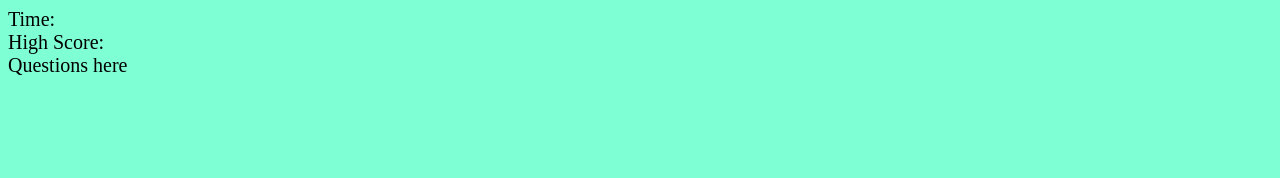
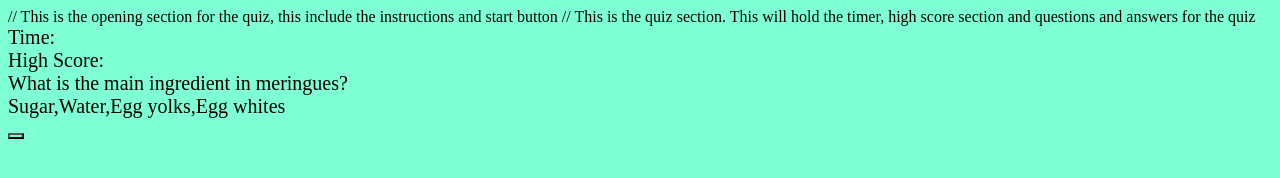
Before and after one commit to luxardOri/04_code-quiz, a plain HTML site: page index.html in a window 1280 px wide. Both pictures are taken after a click on the button "Start Game". Drawn offline with nearby package versions, Linux system fonts and the light colour scheme.

Commit message:
committing what I've got so I can at least turn in the bare minimum.

```diff
--- a/index.html
+++ b/index.html
@@ -8,15 +8,21 @@
     <link rel="stylesheet" href="style.css" />
 </head>
 <body>
+    // This is the opening section for the quiz, this include the instructions and start button
     <section id="start-block" class="show">
         <h1>Baking Quiz Challenge</h1>
         <p>Try to answer the following questions correctly within the time limit.<br/><br/>Keep in mind that every incorrect answer will result in a 10 sec deduction.</p>
         <button id="start-button">Start Game</button>
     </section>
+    // This is the quiz section. This will hold the timer, high score section and questions and answers for the quiz
     <section id="quiz-block" class="hide">
         <div id="timer">Time:</div>
         <div id="score-block">High Score:</div>
-        <div id="quiz">Questions here</div>
+        <div id="quiz">
+            <div id="question"></div>
+            <div id="answers"></div>
+            <button id="next"></button>
+        </div>
     </section>
 
     <script src="https://code.jquery.com/jquery-3.5.1.min.js"></script>
--- a/script.js
+++ b/script.js
@@ -1,68 +1,82 @@
+// Questions for the quiz
 const questions = [
     {
         question: "What is the main ingredient in meringues?",
-        answers: {
-            one: "Sugar",
-            two: "Water",
-            three: "Egg yolks",
-            four: "Egg whites"
-        },
-        correctAnswer: "4"
+        answers: ["Sugar","Water","Egg yolks","Egg whites"],
+        correctAnswer: 3
+    },{
+        question: "What is typically NOT used in making caramel?",
+        answers: ["Honey","Cream","Sugar","Butter"],
+        correctAnswer: 0
+    },{
+        question: "Which of the following desserts are made of puff pastry?",
+        answers: ["Cannele","Palmier","Pudim de leite","Croquembouche"],
+        correctAnswer: 1
     },{
         question: "First question?",
-        answers: {
-            one: "answer",
-            two: "answer",
-            three: "answer",
-            four: "answer"
-        },
-        correctAnswer: "3"
+        answers: ["answer","answer","answer","answer"],
+        correctAnswer: 2
     },{
         question: "First question?",
-        answers: {
-            one: "answer",
-            two: "answer",
-            three: "answer",
-            four: "answer"
-        },
-        correctAnswer: "3"
+        answers: ["answer","answer","answer","answer"],
+        correctAnswer: 2
     },{
         question: "First question?",
-        answers: {
-            one: "answer",
-            two: "answer",
-            three: "answer",
-            four: "answer"
-        },
-        correctAnswer: "3"
+        answers: ["answer","answer","answer","answer"],
+        correctAnswer: 2
     },{
         question: "First question?",
-        answers: {
-            one: "answer",
-            two: "answer",
-            three: "answer",
-            four: "answer"
-        },
-        correctAnswer: "3"
-    },
+        answers: ["answer","answer","answer","answer"],
+        correctAnswer: 2
+    },{
+        question: "First question?",
+        answers: ["answer","answer","answer","answer"],
+        correctAnswer: 2
+    },{
+        question: "First question?",
+        answers: ["answer","answer","answer","answer"],
+        correctAnswer: 2
+    },{
+        question: "First question?",
+        answers: ["answer","answer","answer","answer"],
+        correctAnswer: 2
+    }
 ]
+
+var startButton = $('#start-button');
+var startBlock = $('#start-block');
+var quizBlock = $('#quiz-block');
+var showQuest = $('#question');
+var showAns = $('#answers');
 
 var score = 0;
 var timer = 0;
 
-var startButton = $('#start-button');
-var startBlock = $('#start-block');
-var quizBlock = $('#quiz-block');
+// This function is used to set the timer and will use setInterval to get timer to work
+function setTimer() {
+    timer = 120;
+};
 
-function startGame() {
-    timer = 100;
-    console.log(timer);
+// Will use this function to set the score for the game. I will need to set it so it will store in local storage, so even if I reload the page it will show who has the highest score.
+function setScore() {
+    score = 0;
 }
 
-startButton.click(function() {
+// This will show the questions and answers to be selected.
+function showQuestions() {
+    showQuest.text(questions[0].question);
+
+    questions[0].answers.forEach(answers => {
+        showAns.text(questions[0].answers);
+    });
+
+};
+
+// When user clicks on the start button, this hides the main page and starts the quiz
+startButton.on('click', function() {
     quizBlock.removeClass('hide');
     quizBlock.addClass('show');
     startBlock.removeClass('show');
     startBlock.addClass('hide');
-    startGame();
+    showQuestions();
 });
```
Also changed, not shown: 1 other file.
